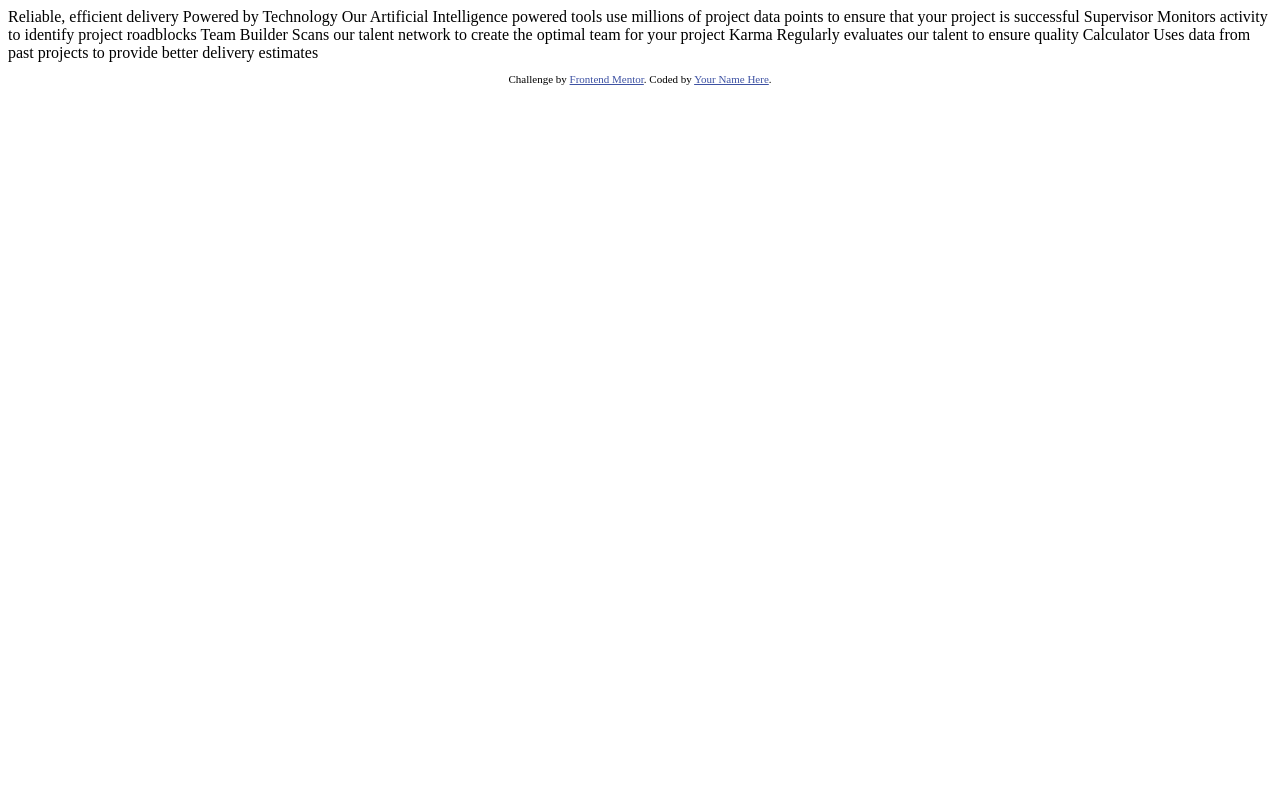
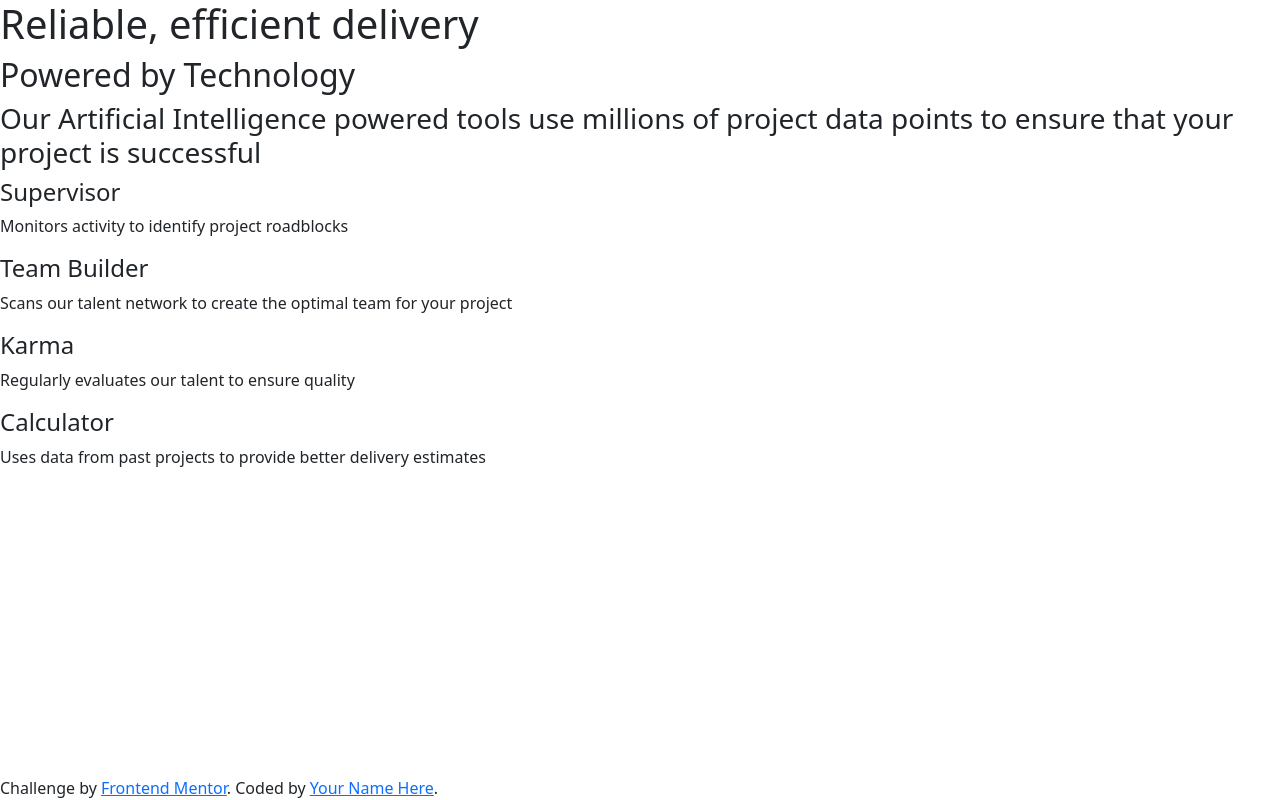
Before and after one commit to Lekerio/four-card-feature-section-master, a plain HTML site: page index.html in a window 1280 px wide. Drawn offline with nearby package versions, Linux system fonts and the light colour scheme.

Commit message:
feat: SCSS color variables & Html tags

```diff
--- a/index.html
+++ b/index.html
@@ -1,45 +1,66 @@
 <!DOCTYPE html>
-<html lang="en">
+<html lang="fr">
   <head>
-  <meta charset="UTF-8">
-  <meta name="viewport" content="width=device-width, initial-scale=1.0"> <!-- displays site properly based on user's device -->
+    <meta charset="UTF-8" />
+    <meta name="viewport" content="width=device-width, initial-scale=1.0" />
 
-  <link rel="icon" type="image/png" sizes="32x32" href="./images/favicon-32x32.png">
-
+    <link
+      rel="icon"
+      type="image/png"
+      sizes="32x32"
+      href="./images/favicon-32x32.png"
+    />
+    <link
+      href="https://cdn.jsdelivr.net/npm/bootstrap@5.0.1/dist/css/bootstrap.min.css"
+      rel="stylesheet"
+      integrity="sha384-+0n0xVW2eSR5OomGNYDnhzAbDsOXxcvSN1TPprVMTNDbiYZCxYbOOl7+AMvyTG2x"
+      crossorigin="anonymous"
+    />
+    <link rel="stylesheet" type="text/css" href="style/stylesheet.css" />
     <title>Frontend Mentor | Four card feature section</title>
-
-  <!-- Feel free to remove these styles or customise in your own stylesheet 👍 -->
-  <style>
-    .attribution { font-size: 11px; text-align: center; }
-    .attribution a { color: hsl(228, 45%, 44%); }
-  </style>
   </head>
   <body>
-
-  Reliable, efficient delivery
-  Powered by Technology
-
-  Our Artificial Intelligence powered tools use millions of project data points
-  to ensure that your project is successful
-
-  Supervisor
-  Monitors activity to identify project roadblocks
-
-  Team Builder
+    <header>
+      <h1>Reliable, efficient delivery</h1>
+      <h2>Powered by Technology</h2>
+      <h3>
+        Our Artificial Intelligence powered tools use millions of project data
+        points to ensure that your project is successful
+      </h3>
+    </header>
+    <article>
+      <div>
+        <h4>Supervisor</h4>
+        <p>Monitors activity to identify project roadblocks</p>
+      </div>
+      <div>
+        <h4>Team Builder</h4>
+        <p>
           Scans our talent network to create the optimal team for your project
-
-  Karma
-  Regularly evaluates our talent to ensure quality
-
-  Calculator
-  Uses data from past projects to provide better delivery estimates
-
+        </p>
+      </div>
+      <div>
+        <h4>Karma</h4>
+        <p>Regularly evaluates our talent to ensure quality</p>
+      </div>
+      <div>
+        <h4>Calculator</h4>
+        <p>Uses data from past projects to provide better delivery estimates</p>
+      </div>
+    </article>
 
     <footer>
-    <p class="attribution">
-      Challenge by <a href="https://www.frontendmentor.io?ref=challenge" target="_blank">Frontend Mentor</a>.
-      Coded by <a href="#">Your Name Here</a>.
+      <p class="attribution m-auto fixed-bottom">
+        Challenge by
+        <a href="https://www.frontendmentor.io?ref=challenge" target="_blank"
+          >Frontend Mentor</a
+        >. Coded by <a href="#">Your Name Here</a>.
       </p>
     </footer>
+    <script
+      src="https://cdn.jsdelivr.net/npm/bootstrap@5.0.1/dist/js/bootstrap.bundle.min.js"
+      integrity="sha384-gtEjrD/SeCtmISkJkNUaaKMoLD0//ElJ19smozuHV6z3Iehds+3Ulb9Bn9Plx0x4"
+      crossorigin="anonymous"
+    ></script>
   </body>
 </html>
--- /dev/null
+++ b/style/stylesheet.scss
@@ -0,0 +1,7 @@
+$mainred: hsl(0, 78%, 62%);
+$maincyan: hsl(180, 62%, 55%);
+$mainorange:hsl(34, 97%, 64%);
+$mainblue: hsl(212, 86%, 64%);
+$neutraldkblue:hsl(234, 12%, 34%);
+$neutralgrblue:hsl(229, 6%, 66%);
+$neutralgrey:hsl(0, 0%, 98%);
```
Also changed, not shown: style/stylesheet.css (added), 1 other file. Lines whose indentation alone changed are shown as unchanged.
